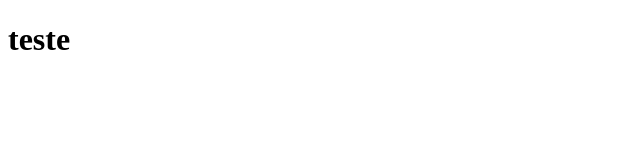
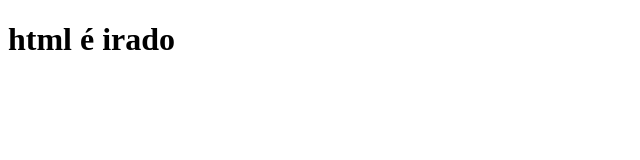
Before and after one commit to FabioAlves220/Kenzie_GIT, a plain HTML site: page index.html in a window 1280 px wide. Shown: the whole page, without its empty margins (0-640 px from the left). Drawn offline with Linux system fonts and the light colour scheme.

Commit message:
alteração teste

```diff
--- a/index.html
+++ b/index.html
@@ -7,6 +7,6 @@
     <title>Document</title>
 </head>
 <body>
-    <h1>teste</h1>
+    <h1>html é irado</h1>
 </body>
 </html>
```
